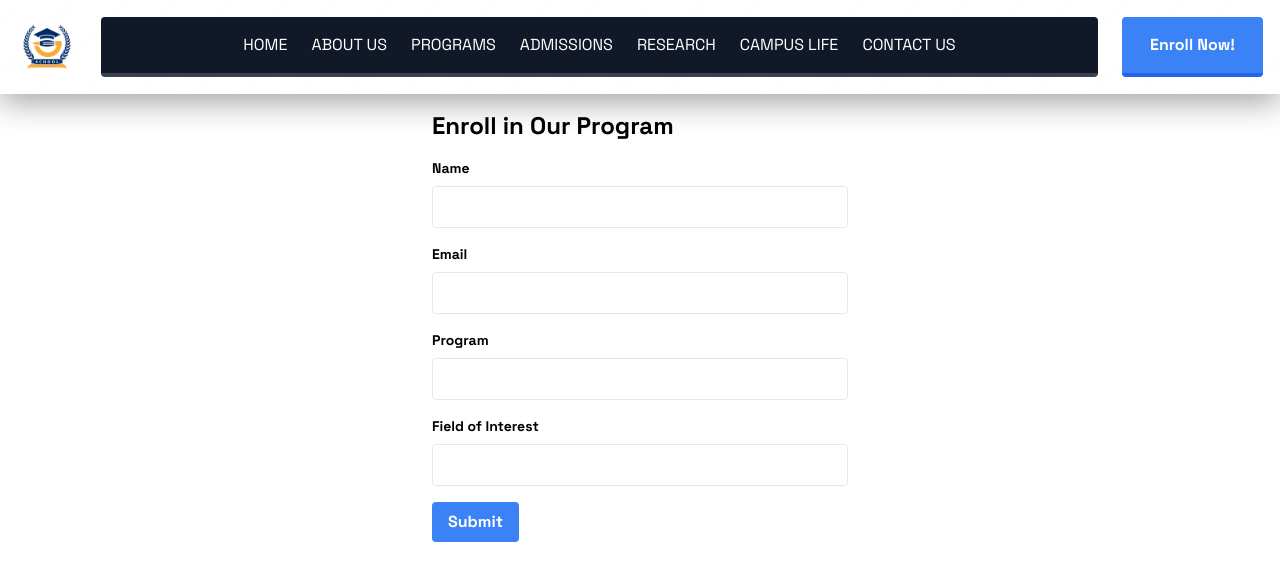
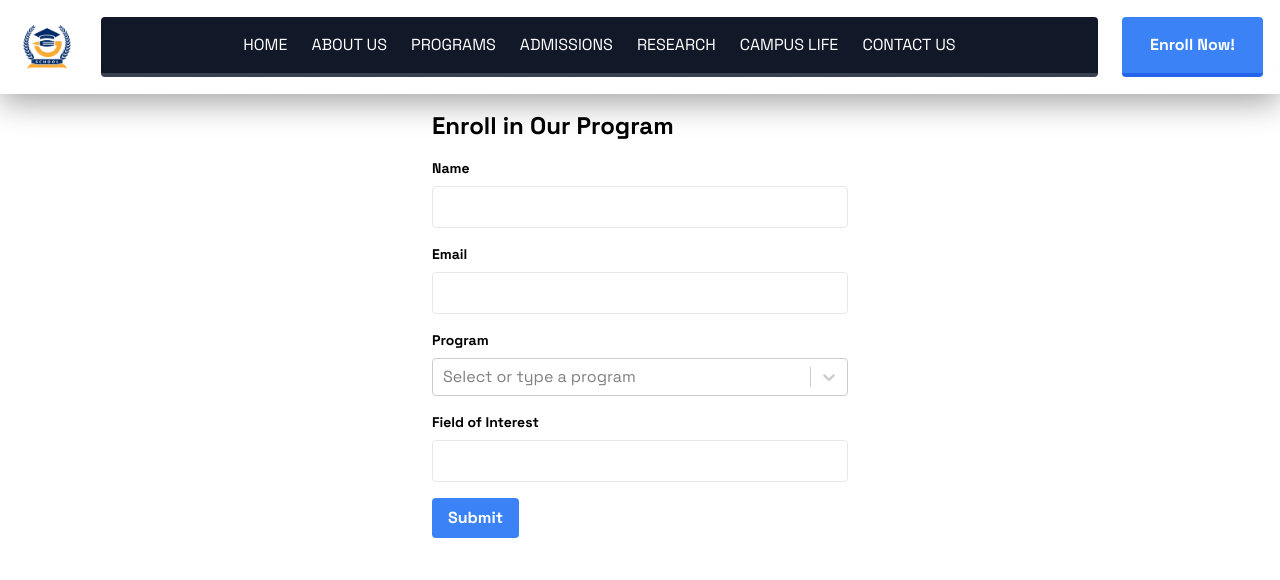
Before and after one commit to GitHubNexon/QIIT.Edu, a React (Vite) app: page /QIIT.edu/enroll-form in a window 1280 px wide. Shown: the top 580 px of the page. Built offline with nearby package versions, Linux system fonts and the light colour scheme; what ldrs would draw is missing.

Commit message:
updated enroll form v1

```diff
--- a/package.json
+++ b/package.json
@@ -24,6 +24,7 @@
     "react-icons": "^5.2.1",
     "react-router-dom": "^6.26.0",
     "react-scroll": "^1.9.0",
+    "react-select": "^5.8.0",
     "react-typing-effect": "^2.0.5"
   },
   "devDependencies": {
--- a/src/components/EnrollForm.jsx
+++ b/src/components/EnrollForm.jsx
@@ -1,5 +1,7 @@
 import React, { useState } from "react";
+import Select from "react-select";
 import emailjs from "emailjs-com";
+import programs from "../json/programs.json"; // Adjust the path as necessary
 
 const EnrollForm = () => {
   const [formData, setFormData] = useState({
@@ -16,10 +18,17 @@ const EnrollForm = () => {
     });
   };
 
+  const handleProgramChange = (selectedOption) => {
+    setFormData({
+      ...formData,
+      program: selectedOption ? selectedOption.value : "",
+    });
+  };
+
   const handleSubmit = (e) => {
     e.preventDefault();
 
-    console.log("Form data:", formData); // Log form data
+    console.log("Form data:", formData);
 
     const serviceID = "service_77s36as";
     const templateID = "template_iy4fh4i";
@@ -32,7 +41,7 @@ const EnrollForm = () => {
       specific_field: formData.field,
     };
 
-    console.log("Template Params:", templateParams); // Log the parameters
+    console.log("Template Params:", templateParams);
 
     emailjs
       .send(serviceID, templateID, templateParams, userID)
@@ -82,14 +91,14 @@ const EnrollForm = () => {
           <label className="block text-sm font-bold mb-2" htmlFor="program">
             Program
           </label>
-          <input
-            type="text"
+          <Select
             id="program"
             name="program"
-            value={formData.program}
-            onChange={handleChange}
-            className="w-full px-3 py-2 border rounded"
-            required
+            value={programs.find((option) => option.value === formData.program)}
+            onChange={handleProgramChange}
+            options={programs}
+            className="w-full"
+            placeholder="Select or type a program"
           />
         </div>
         <div className="mb-4">
--- /dev/null
+++ b/src/json/programs.json
@@ -0,0 +1,32 @@
+[
+    { "value": "Bachelor of Science in Computer Science (BSCS)", "label": "Bachelor of Science in Computer Science (BSCS)" },
+    { "value": "Bachelor of Science in Information Technology (BSIT)", "label": "Bachelor of Science in Information Technology (BSIT)" },
+    { "value": "Bachelor of Science in Software Engineering (BSSE)", "label": "Bachelor of Science in Software Engineering (BSSE)" },
+    { "value": "Bachelor of Science in Data Science (BSDSc)", "label": "Bachelor of Science in Data Science (BSDSc)" },
+    { "value": "Bachelor of Science in Mathematics (BSMath)", "label": "Bachelor of Science in Mathematics (BSMath)" },
+    { "value": "Bachelor of Science in Physics (BSPhys)", "label": "Bachelor of Science in Physics (BSPhys)" },
+    { "value": "Bachelor of Science in Electrical Engineering (BSEE)", "label": "Bachelor of Science in Electrical Engineering (BSEE)" },
+    { "value": "Bachelor of Science in Mechanical Engineering (BSME)", "label": "Bachelor of Science in Mechanical Engineering (BSME)" },
+    { "value": "Bachelor of Science in Biotechnology (BSBiotech)", "label": "Bachelor of Science in Biotechnology (BSBiotech)" },
+    { "value": "Bachelor of Science in Environmental Science (BSES)", "label": "Bachelor of Science in Environmental Science (BSES)" },
+    { "value": "Bachelor of Science in Chemistry (BSChem)", "label": "Bachelor of Science in Chemistry (BSChem)" },
+    { "value": "Bachelor of Science in Information Systems (BSIS)", "label": "Bachelor of Science in Information Systems (BSIS)" },
+    { "value": "Bachelor of Science in Applied Mathematics (BSAppMath)", "label": "Bachelor of Science in Applied Mathematics (BSAppMath)" },
+    { "value": "Bachelor of Science in Cybersecurity (BSCyber)", "label": "Bachelor of Science in Cybersecurity (BSCyber)" },
+    { "value": "Bachelor of Science in Robotics Engineering (BSRobotics)", "label": "Bachelor of Science in Robotics Engineering (BSRobotics)" },
+    { "value": "Master of Science in Computer Science (MSCS)", "label": "Master of Science in Computer Science (MSCS)" },
+    { "value": "Master of Information Technology (MIT)", "label": "Master of Information Technology (MIT)" },
+    { "value": "Master of Data Science (MDS)", "label": "Master of Data Science (MDS)" },
+    { "value": "Master of Software Engineering (MSWE)", "label": "Master of Software Engineering (MSWE)" },
+    { "value": "Master of Mathematics (MMath)", "label": "Master of Mathematics (MMath)" },
+    { "value": "Master of Physics (MPhys)", "label": "Master of Physics (MPhys)" },
+    { "value": "Master of Electrical Engineering (MSEE)", "label": "Master of Electrical Engineering (MSEE)" },
+    { "value": "Master of Mechanical Engineering (MSME)", "label": "Master of Mechanical Engineering (MSME)" },
+    { "value": "Master of Biotechnology (MBiotech)", "label": "Master of Biotechnology (MBiotech)" },
+    { "value": "Master of Environmental Science (MES)", "label": "Master of Environmental Science (MES)" },
+    { "value": "Master of Chemistry (MScChem)", "label": "Master of Chemistry (MScChem)" },
+    { "value": "Master of Information Systems (MIS)", "label": "Master of Information Systems (MIS)" },
+    { "value": "Master of Applied Mathematics (MAppMath)", "label": "Master of Applied Mathematics (MAppMath)" },
+    { "value": "Master of Cybersecurity (MScCyber)", "label": "Master of Cybersecurity (MScCyber)" },
+    { "value": "Master of Robotics Engineering (MRobotics)", "label": "Master of Robotics Engineering (MRobotics)" }
+  ]
```
Also changed, not shown: 1 other file (tests, documents, lock files or other folders).
